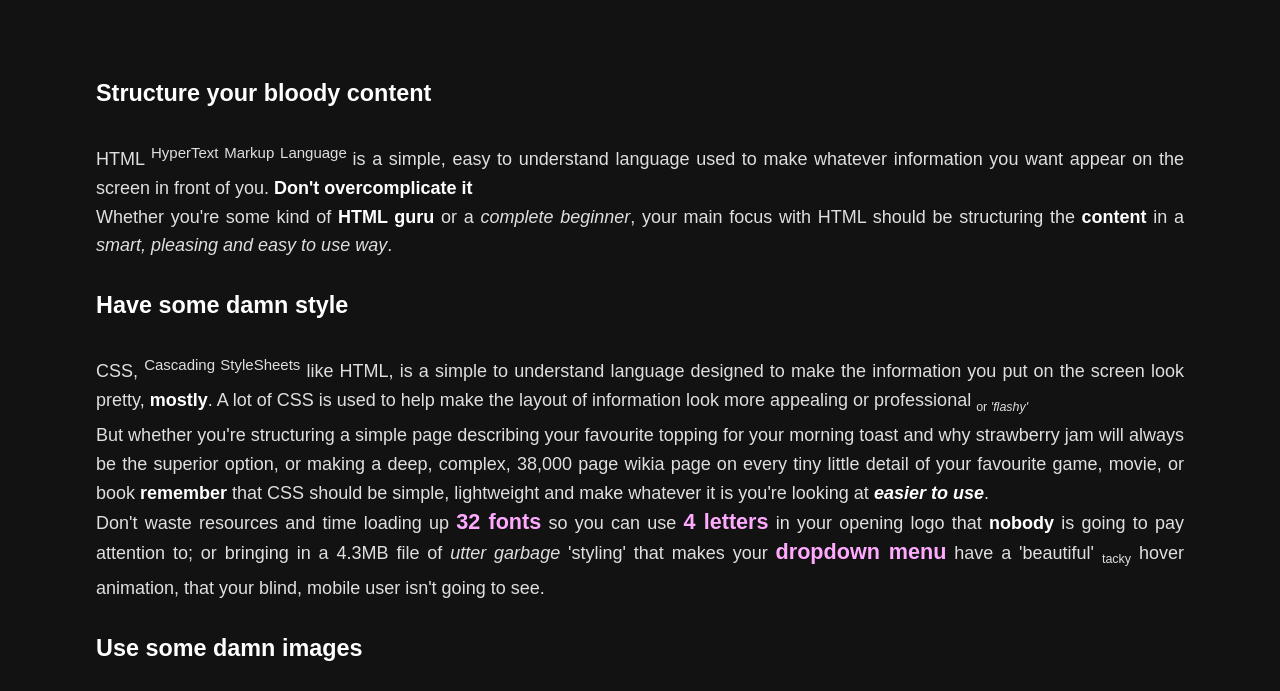
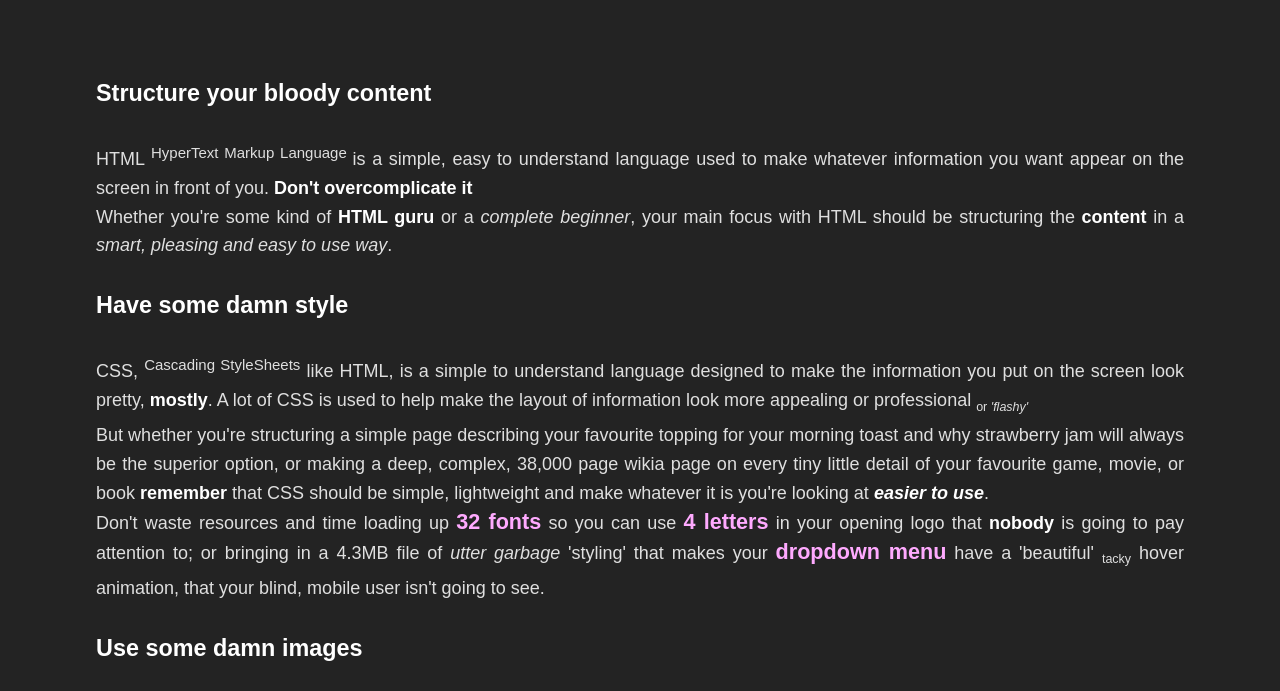
Before and after one commit to BenjiRed94/JustAWebsiteDamnit, a plain HTML site: page index.html in a window 1280 px wide. Shown: the part 149-840 px from the top of the page. Drawn offline with Linux system fonts and the light colour scheme.

Commit message:
Update style.css

```diff
--- a/style.css
+++ b/style.css
@@ -4,7 +4,7 @@ html, body {
     font-family: Arial, Helvetica, sans-serif;
     font-size: 18px;
     line-height: 1.6em;
-    background-color: #121212;
+    background-color: #232323;
     color: #dfdfdf;
 }
 
```
